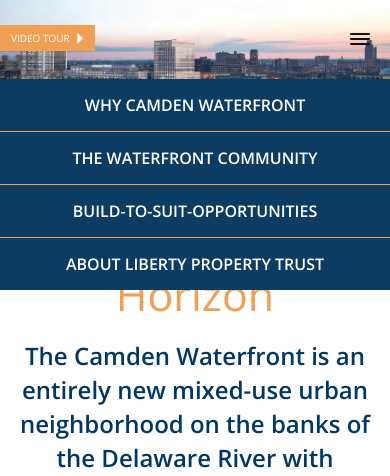
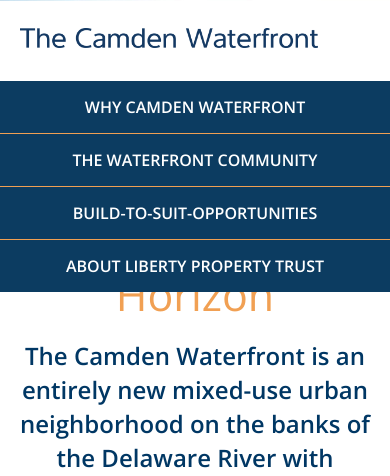
Before and after one commit to aaronfrey-freelance/PepperLillie-Camden-Waterfront, a PHP site: page / in a window 390 px wide, after a click on "Toggle navigation". Shown: the top 476 px of the page. Run offline with PHP 8.4, Linux system fonts and the light colour scheme; some libraries are stand-ins or nearby versions.

Commit message:
style homepage mobile menu

```diff
--- a/css/header.css
+++ b/css/header.css
@@ -84,6 +84,22 @@
   display: none;
 }
 
+#index .header .navbar .navbar-collapse {
+  position: absolute;
+  width: 100%;
+  top: 0;
+}
+
+#index .header .navbar .navbar-collapse .mobile-brand {
+  background-color: #ffffff;
+  height: 80px;
+  padding: 27px 20px 0;
+}
+
+#index .header .navbar .navbar-collapse .mobile-brand img {
+  width: 298px;
+}
+
 @media (min-width: 768px) {
   .header .navbar {
     height: 200px;
@@ -152,6 +168,12 @@
   #index .header {
     position: relative;
   }
+
+  #index .header .navbar .navbar-collapse {
+    position: relative;
+    top: 50%;
+  }
+
   #index .header .navbar .navbar-collapse .navbar-nav {
     width: auto;
     float: none;
--- a/partials/header.php
+++ b/partials/header.php
@@ -17,6 +17,9 @@
 
     <!-- Collect the nav links, forms, and other content for toggling -->
     <div class="collapse navbar-collapse" id="navbar-collapse-primary">
+      <div class="mobile-brand visible-xs">
+        <img src="img/logo.png" class="img-responsive">
+      </div>
       <ul class="nav navbar-nav">
         <li class="dropdown current">
           <a href="#" class="dropdown-toggle" data-toggle="dropdown" role="button">Why Camden Waterfront</a>
```
